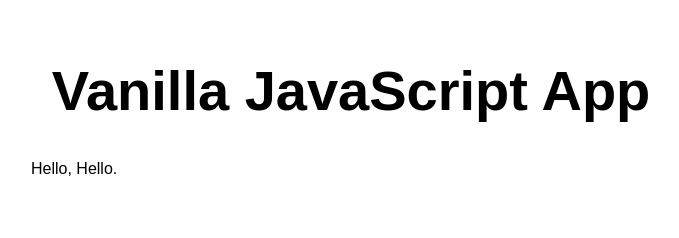
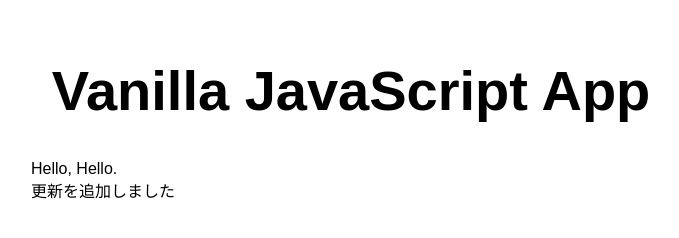
Before and after one commit to pakuelush/my-first-static-web-app, a plain HTML site: page index.html in a window 1280 px wide. Shown: the whole page, without its empty margins (289-968 px from the left). Drawn offline with Linux system fonts and the light colour scheme.

Commit message:
更新しました

```diff
--- a/index.html
+++ b/index.html
@@ -12,6 +12,9 @@
   <main>
     <h1>Vanilla JavaScript App</h1>
     Hello, Hello.<br>
+
+    更新を追加しました<br>
+
   </main>
 </body>
 
```
